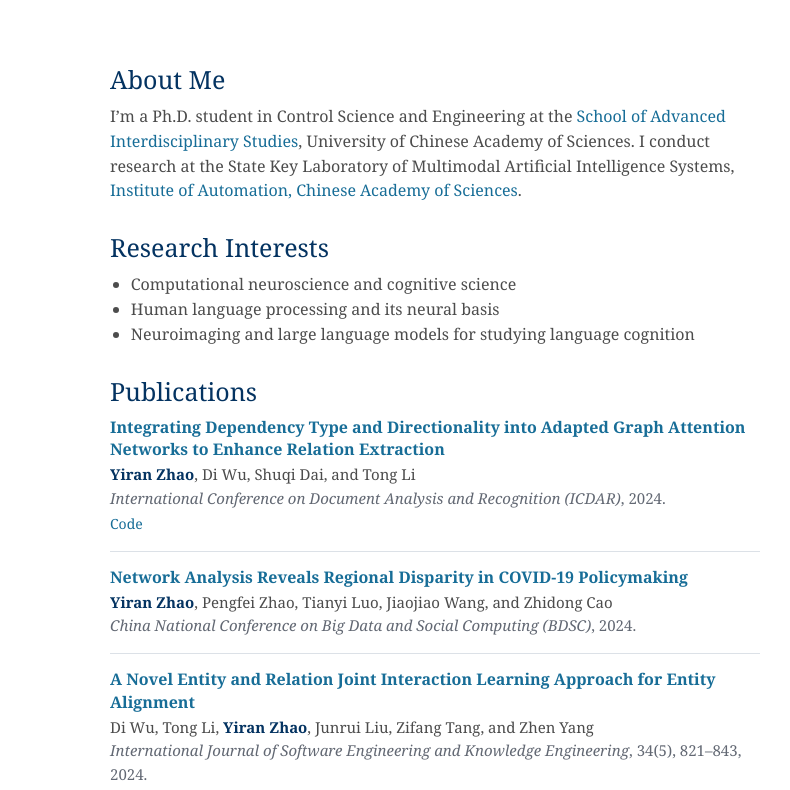
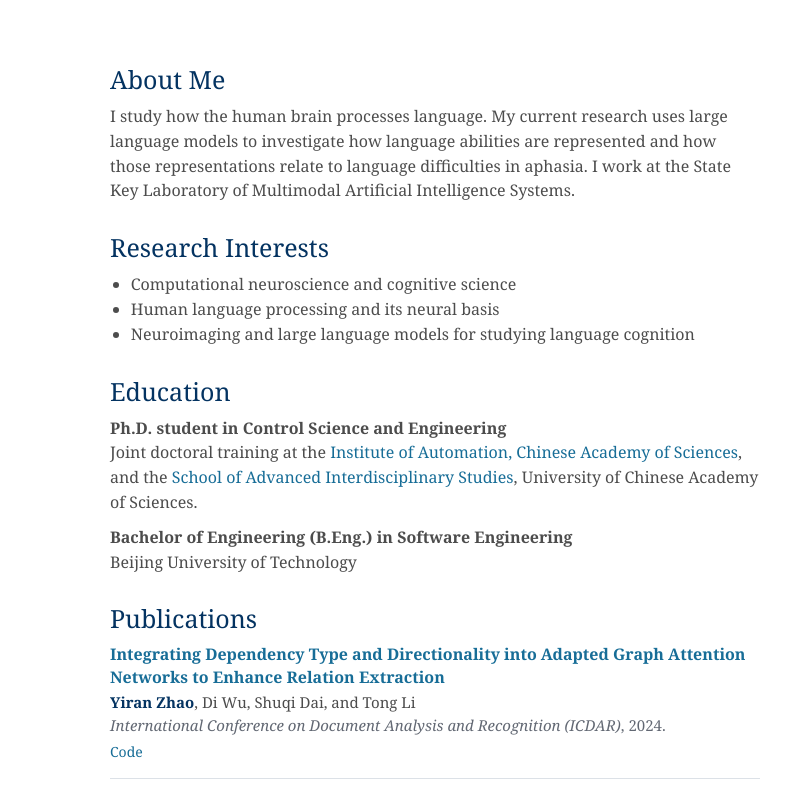
Before and after one commit to AuroraZoer/aurorazoer.github.io, a plain HTML site: page index.html in a window 1280 px wide. Shown: the top 790 px of the page, 360-1150 px from the left. Drawn offline with Linux system fonts and the light colour scheme.

Commit message:
Revise About Me and add Education section
Updated the 'About Me' section to reflect current research focus and added an 'Education' section with details on academic background.

```diff
--- a/index.html
+++ b/index.html
@@ -97,6 +97,7 @@
     }
 
     section p { margin: 0; }
+    .education p + p { margin-top: 10px; }
     .interests { margin: 0; padding-left: 1.3em; }
 
     .works {
@@ -159,7 +160,7 @@
     <main>
       <section aria-labelledby="about">
         <h2 id="about">About Me</h2>
-        <p>I’m a Ph.D. student in Control Science and Engineering at the <a href="https://sais.ucas.ac.cn/">School of Advanced Interdisciplinary Studies</a>, University of Chinese Academy of Sciences. I conduct research at the State Key Laboratory of Multimodal Artificial Intelligence Systems, <a href="https://english.ia.cas.cn/">Institute of Automation, Chinese Academy of Sciences</a>.</p>
+        <p>I study how the human brain processes language. My current research uses large language models to investigate how language abilities are represented and how those representations relate to language difficulties in aphasia. I work at the State Key Laboratory of Multimodal Artificial Intelligence Systems.</p>
       </section>
 
       <section aria-labelledby="interests">
@@ -169,6 +170,14 @@
           <li>Human language processing and its neural basis</li>
           <li>Neuroimaging and large language models for studying language cognition</li>
         </ul>
+      </section>
+
+      <section class="education" aria-labelledby="education">
+        <h2 id="education">Education</h2>
+        <p><strong>Ph.D. student in Control Science and Engineering</strong><br>
+          Joint doctoral training at the <a href="https://english.ia.cas.cn/">Institute of Automation, Chinese Academy of Sciences</a>, and the <a href="https://sais.ucas.ac.cn/">School of Advanced Interdisciplinary Studies</a>, University of Chinese Academy of Sciences.</p>
+        <p><strong>Bachelor of Engineering (B.Eng.) in Software Engineering</strong><br>
+          Beijing University of Technology</p>
       </section>
 
       <section aria-labelledby="publications">
```
